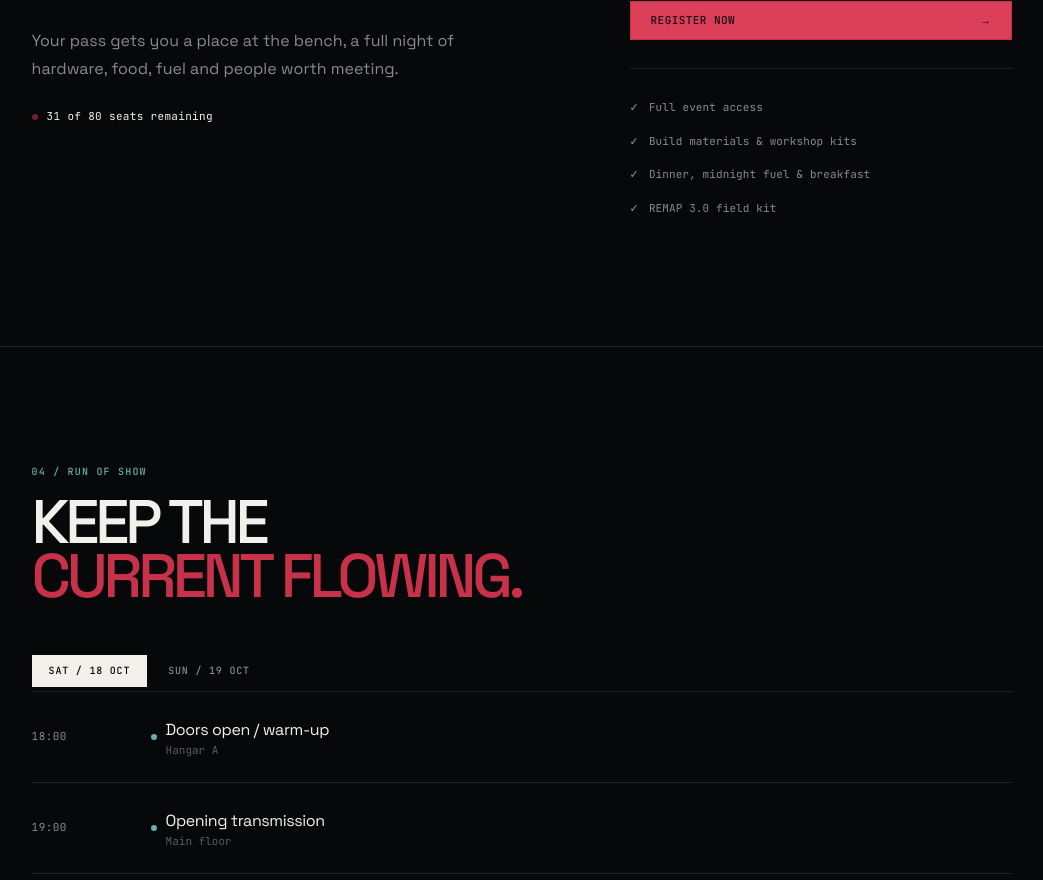
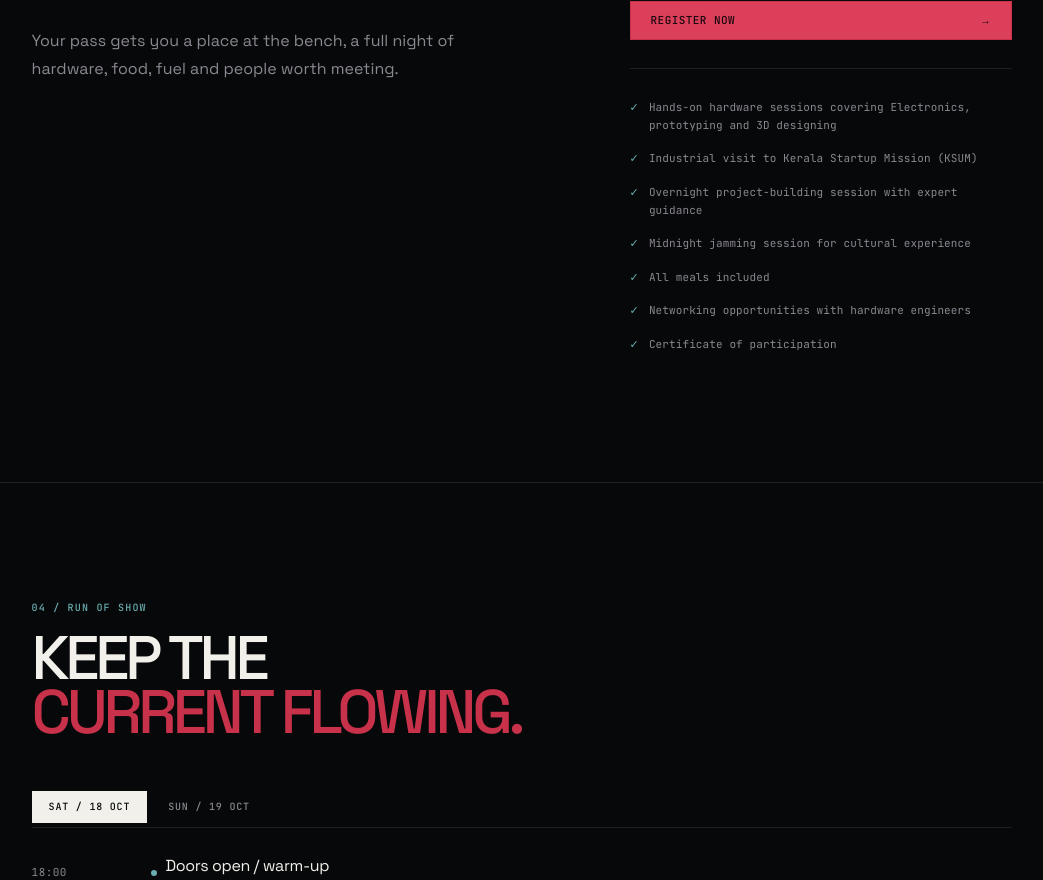
Before and after one commit to Excel2026Web/remap, a Next.js app: page / in a window 1280 px wide. Shown: the part 1959-2839 px from the top of the page, without its empty margins (118-1161 px from the left). Built offline with nearby package versions, Linux system fonts and the light colour scheme.

Commit message:
refactor: remove seat counter and update event feature list in registration component

```diff
--- a/app/components/Register.tsx
+++ b/app/components/Register.tsx
@@ -14,10 +14,6 @@ export default function Register() {
         <p className="max-w-[440px] text-muted text-[16px] leading-[1.75] mb-[28px]" data-animate="fade" data-delay="2">
           Your pass gets you a place at the bench, a full night of hardware, food, fuel and people worth meeting.
         </p>
-        <div className="flex items-center gap-[9px] text-paper font-mono font-normal text-[11px] leading-none tracking-[0.03em]" data-animate="fade" data-delay="3" aria-label="31 of 80 seats remaining">
-          <span className="inline-block w-[6px] h-[6px] rounded-full bg-accent shrink-0 animate-[pulse_2.4s_ease-in-out_infinite]" aria-hidden="true"></span>
-          31 of 80 seats remaining
-        </div>
       </div>
 
       <div className="border-t-2 border-paper pt-[24px]" data-animate="fade" data-delay="2">
@@ -29,10 +25,13 @@ export default function Register() {
           Register now <span className="inline-block transition-transform duration-200 ease-out group-hover/btn:translate-x-[4px]" aria-hidden="true">→</span>
         </a>
         <ul className="mt-[28px] pt-[22px] border-t border-rule flex flex-col gap-0" aria-label="What's included">
-          <li className="flex items-center gap-[10px] py-[8px] text-muted font-mono font-normal text-[11px] leading-[1.6] tracking-[0.01em] before:content-['✓'] before:text-teal before:shrink-0">Full event access</li>
-          <li className="flex items-center gap-[10px] py-[8px] text-muted font-mono font-normal text-[11px] leading-[1.6] tracking-[0.01em] before:content-['✓'] before:text-teal before:shrink-0">Build materials &amp; workshop kits</li>
-          <li className="flex items-center gap-[10px] py-[8px] text-muted font-mono font-normal text-[11px] leading-[1.6] tracking-[0.01em] before:content-['✓'] before:text-teal before:shrink-0">Dinner, midnight fuel &amp; breakfast</li>
-          <li className="flex items-center gap-[10px] py-[8px] text-muted font-mono font-normal text-[11px] leading-[1.6] tracking-[0.01em] before:content-['✓'] before:text-teal before:shrink-0">REMAP 3.0 field kit</li>
+          <li className="flex gap-[10px] py-[8px] text-muted font-mono font-normal text-[11px] leading-[1.6] tracking-[0.01em] before:content-['✓'] before:text-teal before:shrink-0">Hands-on hardware sessions covering Electronics, prototyping and 3D designing</li>
+          <li className="flex gap-[10px] py-[8px] text-muted font-mono font-normal text-[11px] leading-[1.6] tracking-[0.01em] before:content-['✓'] before:text-teal before:shrink-0">Industrial visit to Kerala Startup Mission (KSUM)</li>
+          <li className="flex gap-[10px] py-[8px] text-muted font-mono font-normal text-[11px] leading-[1.6] tracking-[0.01em] before:content-['✓'] before:text-teal before:shrink-0">Overnight project-building session with expert guidance</li>
+          <li className="flex gap-[10px] py-[8px] text-muted font-mono font-normal text-[11px] leading-[1.6] tracking-[0.01em] before:content-['✓'] before:text-teal before:shrink-0">Midnight jamming session for cultural experience</li>
+          <li className="flex gap-[10px] py-[8px] text-muted font-mono font-normal text-[11px] leading-[1.6] tracking-[0.01em] before:content-['✓'] before:text-teal before:shrink-0">All meals included</li>
+          <li className="flex gap-[10px] py-[8px] text-muted font-mono font-normal text-[11px] leading-[1.6] tracking-[0.01em] before:content-['✓'] before:text-teal before:shrink-0">Networking opportunities with hardware engineers</li>
+          <li className="flex gap-[10px] py-[8px] text-muted font-mono font-normal text-[11px] leading-[1.6] tracking-[0.01em] before:content-['✓'] before:text-teal before:shrink-0">Certificate of participation</li>
         </ul>
       </div>
     </section>
```
